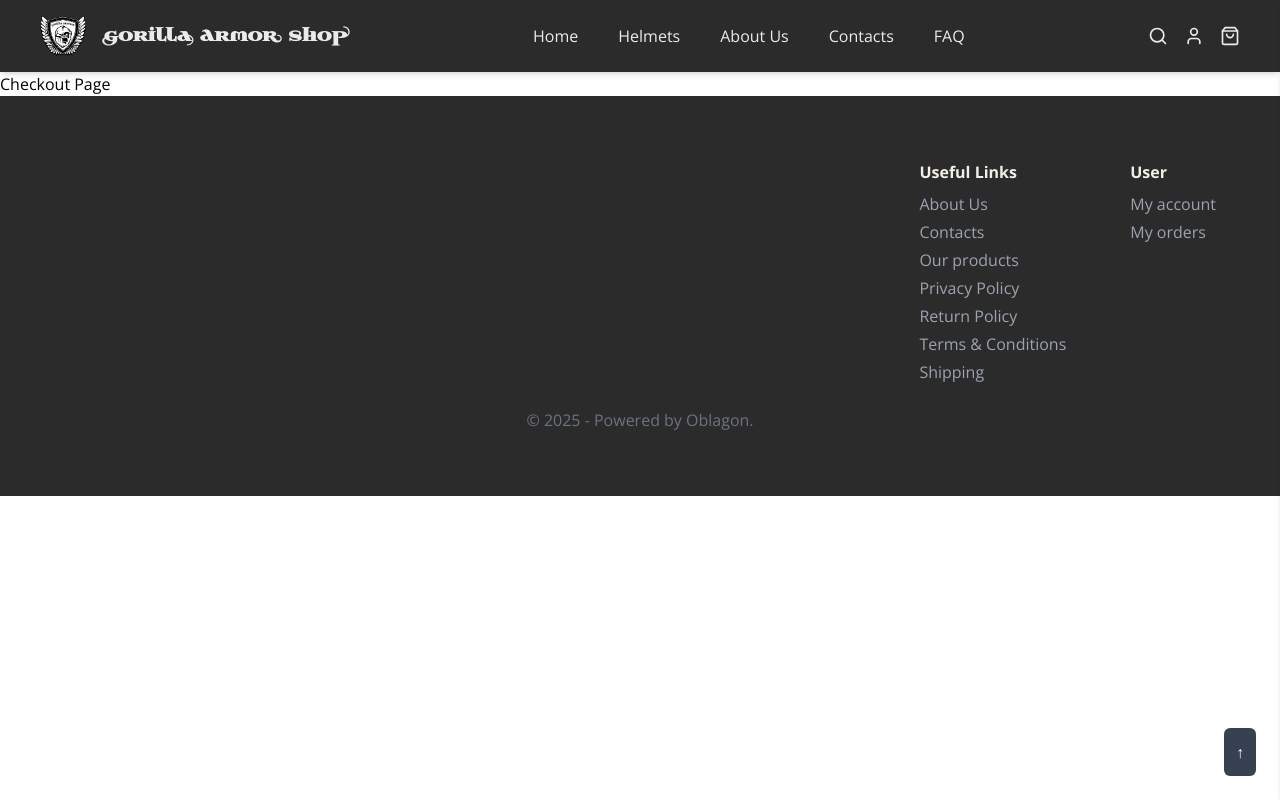
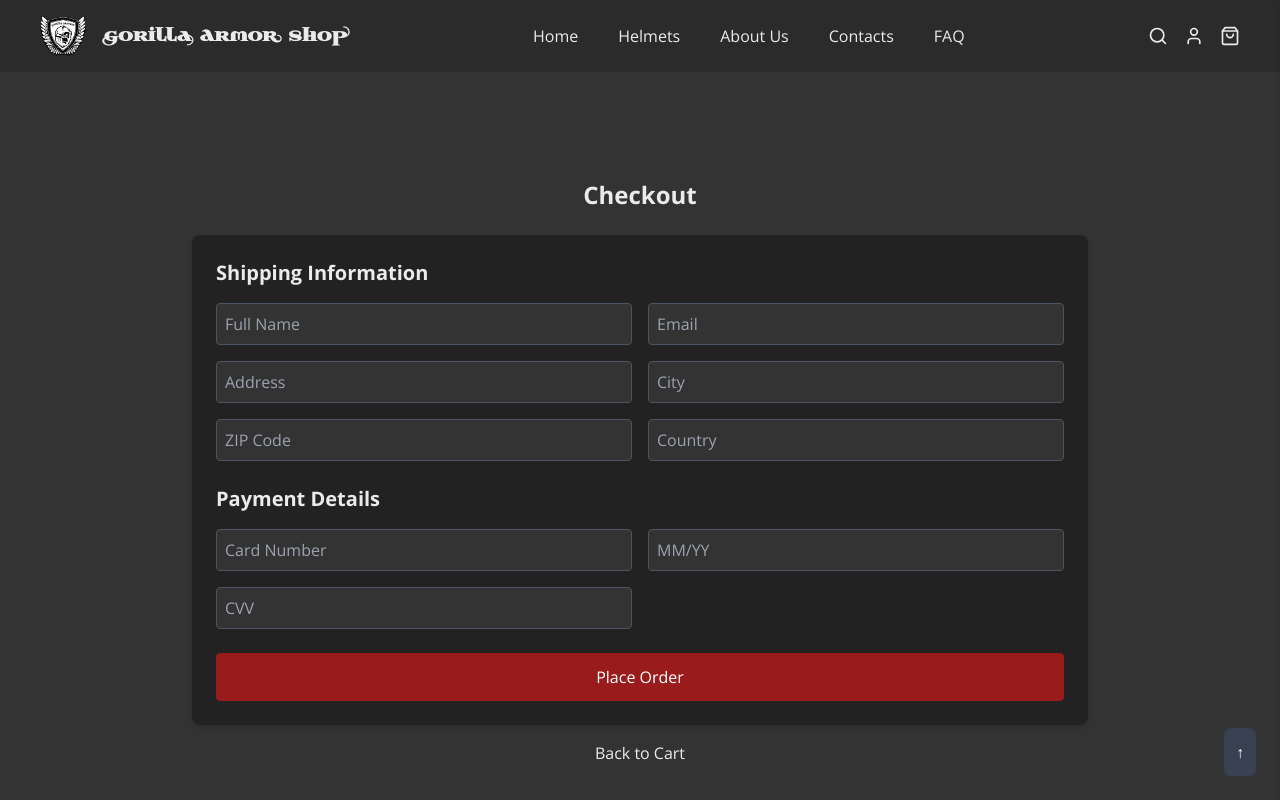
Before and after one commit to Sadovenko555/gorilla_armor, a React (Vite) app: page /gorilla_armor/checkout in a window 1280 px wide. Shown: the top 800 px of the page. Built offline with nearby package versions, Linux system fonts and the light colour scheme.

Commit message:
add checkout and confirmation

```diff
--- a/src/pages/Checkout.jsx
+++ b/src/pages/Checkout.jsx
@@ -1,5 +1,62 @@
-function Checkout() {
-    return <h1>Checkout Page</h1>;
-  }
+import { useNavigate } from "react-router-dom";
+import { useState } from "react";
+import { Link } from "react-router-dom";
 
-  export default Checkout;
+const Checkout = () => {
+  const navigate = useNavigate(); // Перенос внутрь компонента
+
+  const [formData, setFormData] = useState({
+    name: "",
+    email: "",
+    address: "",
+    city: "",
+    zip: "",
+    country: "",
+    cardNumber: "",
+    expiration: "",
+    cvv: "",
+  });
+
+  const handleChange = (e) => {
+    setFormData({ ...formData, [e.target.name]: e.target.value });
+  };
+
+  const handleSubmit = (e) => {
+    e.preventDefault();
+    console.log("Order placed:", formData);
+    navigate("/order-confirmation"); // Перенаправление после оформления заказа
+  };
+
+  return (
+    <div className="p-4 w-full min-h-screen flex justify-center items-center bg-[#333]">
+      <div className="w-full max-w-4xl text-FC">
+        <h1 className="text-2xl font-bold mb-6 text-center">Checkout</h1>
+        <form onSubmit={handleSubmit} className="bg-[#222] p-6 rounded-lg shadow-md w-full">
+          <h2 className="text-xl font-semibold mb-4">Shipping Information</h2>
+          <div className="grid grid-cols-1 md:grid-cols-2 gap-4">
+            <input type="text" name="name" placeholder="Full Name" value={formData.name} onChange={handleChange} className="p-2 bg-[#333] border border-gray-600 rounded w-full" required />
+            <input type="email" name="email" placeholder="Email" value={formData.email} onChange={handleChange} className="p-2 bg-[#333] border border-gray-600 rounded w-full" required />
+            <input type="text" name="address" placeholder="Address" value={formData.address} onChange={handleChange} className="p-2 bg-[#333] border border-gray-600 rounded w-full" required />
+            <input type="text" name="city" placeholder="City" value={formData.city} onChange={handleChange} className="p-2 bg-[#333] border border-gray-600 rounded w-full" required />
+            <input type="text" name="zip" placeholder="ZIP Code" value={formData.zip} onChange={handleChange} className="p-2 bg-[#333] border border-gray-600 rounded w-full" required />
+            <input type="text" name="country" placeholder="Country" value={formData.country} onChange={handleChange} className="p-2 bg-[#333] border border-gray-600 rounded w-full" required />
+          </div>
+          <h2 className="text-xl font-semibold mt-6 mb-4">Payment Details</h2>
+          <div className="grid grid-cols-1 md:grid-cols-2 gap-4">
+            <input type="text" name="cardNumber" placeholder="Card Number" value={formData.cardNumber} onChange={handleChange} className="p-2 bg-[#333] border border-gray-600 rounded w-full" required />
+            <input type="text" name="expiration" placeholder="MM/YY" value={formData.expiration} onChange={handleChange} className="p-2 bg-[#333] border border-gray-600 rounded w-full" required />
+            <input type="text" name="cvv" placeholder="CVV" value={formData.cvv} onChange={handleChange} className="p-2 bg-[#333] border border-gray-600 rounded w-full" required />
+          </div>
+          <button type="handleSubmit" className="w-full mt-6 bg-red-800 text-white p-3 rounded hover:bg-red-700 transition">
+            Place Order
+          </button>
+        </form>
+        <div className="text-center mt-4">
+          <Link to="/cart" className="text-FC hover:underline">Back to Cart</Link>
+        </div>
+      </div>
+    </div>
+  );
+};
+
+export default Checkout;
--- a/src/pages/OrderConfirmation.jsx
+++ b/src/pages/OrderConfirmation.jsx
@@ -1,5 +1,15 @@
-function OrderConfirmation() {
-    return <h1>OrderConfirmation Page</h1>;
-  }
+import { Link } from "react-router-dom";
+import { CheckCircle } from "lucide-react";
 
-  export default OrderConfirmation;
+const OrderConfirmation = () => {
+  return (
+    <div className="flex flex-col items-center justify-center min-h-screen p-6 bg-BG text-FC text-center">
+      <CheckCircle className="w-20 h-20 text-green-500 mb-4" />
+      <h1 className="text-2xl font-bold mb-2">Thank You for Your Order!</h1>
+      <p className="text-gray-400 mb-6">Your order has been successfully placed. We will send you a confirmation email shortly.</p>
+      <Link to="/" className="bg-btn text-FC px-6 py-3 rounded-lg hover:bg-opacity-80 transition">Return to Home</Link>
+    </div>
+  );
+};
+
+export default OrderConfirmation;
```
